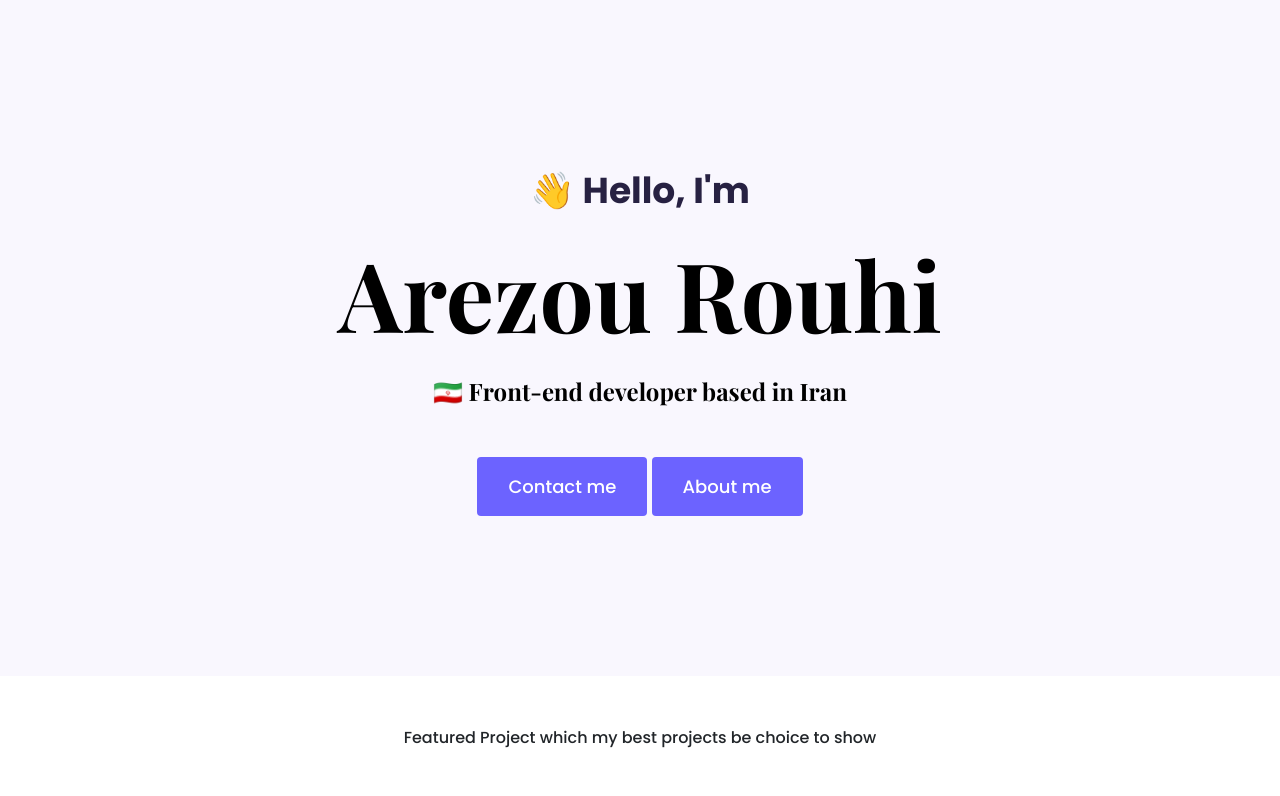
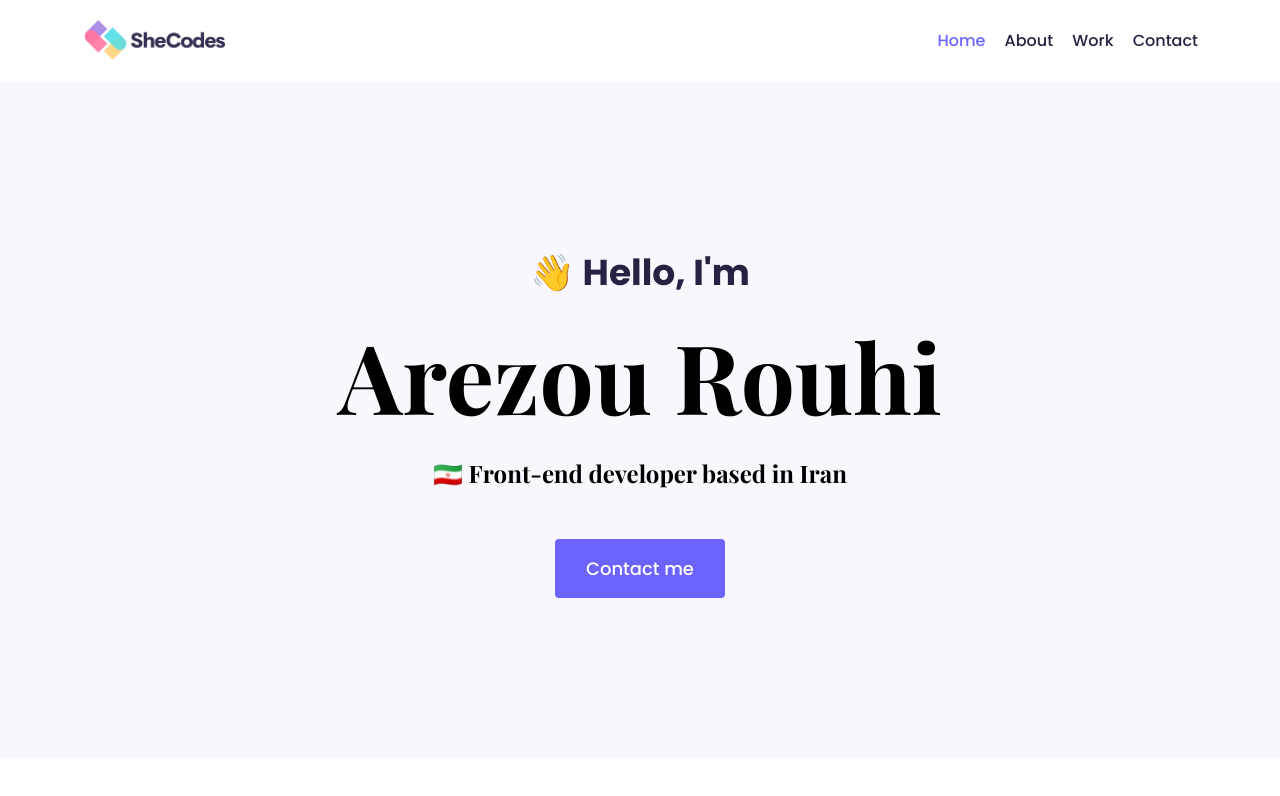
Before and after one commit to arezou-r/portfolio-project, a plain HTML site: page index.html in a window 1280 px wide. Shown: the top 796 px of the page. Drawn offline with nearby package versions, Linux system fonts and the light colour scheme.

Commit message:
Added header

```diff
--- a/index.html
+++ b/index.html
@@ -5,8 +5,8 @@
     <meta charset="UTF-8" />
     <meta http-equiv="X-UA-Compatible" content="IE=edge" />
     <meta name="viewport" content="width=device-width, initial-scale=1.0" />
-    <meta name="description" content="description" />
-    <title>Portfolio</title>
+    <meta name="description" content="I am a front-end engineer based in Iran." />
+    <title>Front-end developer - Arezou Rouhi</title>
 
     <link rel="preconnect" href="https://fonts.googleapis.com">
     <link rel="preconnect" href="https://fonts.gstatic.com" crossorigin>
@@ -19,6 +19,28 @@
 </head>
 
 <body>
+    <div class="container">
+        <nav class="d-flex justify-content-between">
+            <a href="/">
+                <img src="images/logo.png" class="logo d-none d-md-block" alt="logo">
+                <img src="images/logo-small.jpg" class="logo d-block d-md-none" alt="logo">
+            </a>
+            <ul>
+                <li class="active">
+                    <a href="/"> Home</a>
+                </li>
+                <li>
+                    <a href="about.html"> About</a>
+                </li>
+                <li>
+                    <a href="work.html"> Work</a>
+                </li>
+                <li>
+                    <a href="contact.html"> Contact</a>
+                </li>
+            </ul>
+    </div>
+    </nav>
     <div class="hero">
         <div class="container">
             <div class="row">
@@ -26,8 +48,7 @@
                     <p>👋 Hello, I'm</p>
                     <h1>Arezou Rouhi</h1>
                     <h2 class="mb-5">🇮🇷 Front-end developer based in Iran</h2>
-                    <a href="about.html#contact" class="btn btn-branding">Contact me</a>
-                    <a href="about.html" class="btn btn-branding">About me</a>
+                    <a href="contact.html" class="btn btn-branding">Contact me</a>
                 </div>
             </div>
         </div>
--- a/styles/main.css
+++ b/styles/main.css
@@ -124,6 +124,41 @@
         padding: 0;
     }
 
+    nav {
+        padding: 20px 0;
+    }
+
+    nav ul {
+        margin: 0;
+        padding: 0;
+    }
+
+    nav li {
+        display: inline;
+        list-style: none;
+        line-height: 42px;
+        margin-left: 15px;
+    }
+
+    nav a {
+        text-decoration: none;
+        color: #272142;
+        transition: all 100ms ease-in-out;
+        -webkit-transition: all 100ms ease-in-out;
+        -moz-transition: all 100ms ease-in-out;
+        -ms-transition: all 100ms ease-in-out;
+        -o-transition: all 100ms ease-in-out;
+    }
+
+    nav a:hover,
+    nav li.active a {
+        color: var(--branding-color);
+    }
+
+    .logo {
+        max-height: 40px;
+    }
+
     @media (max-width: 900px) {
         h1 {
             font-size: 45px;
@@ -143,4 +178,7 @@
             text-align: center;
             padding: 0;
         }
+        nav a {
+            font-size: 14px;
+        }
     }
```
Also changed, not shown: contact.html (renamed from content.html), images/logo-small.jpg (added), images/logo.png (added).
